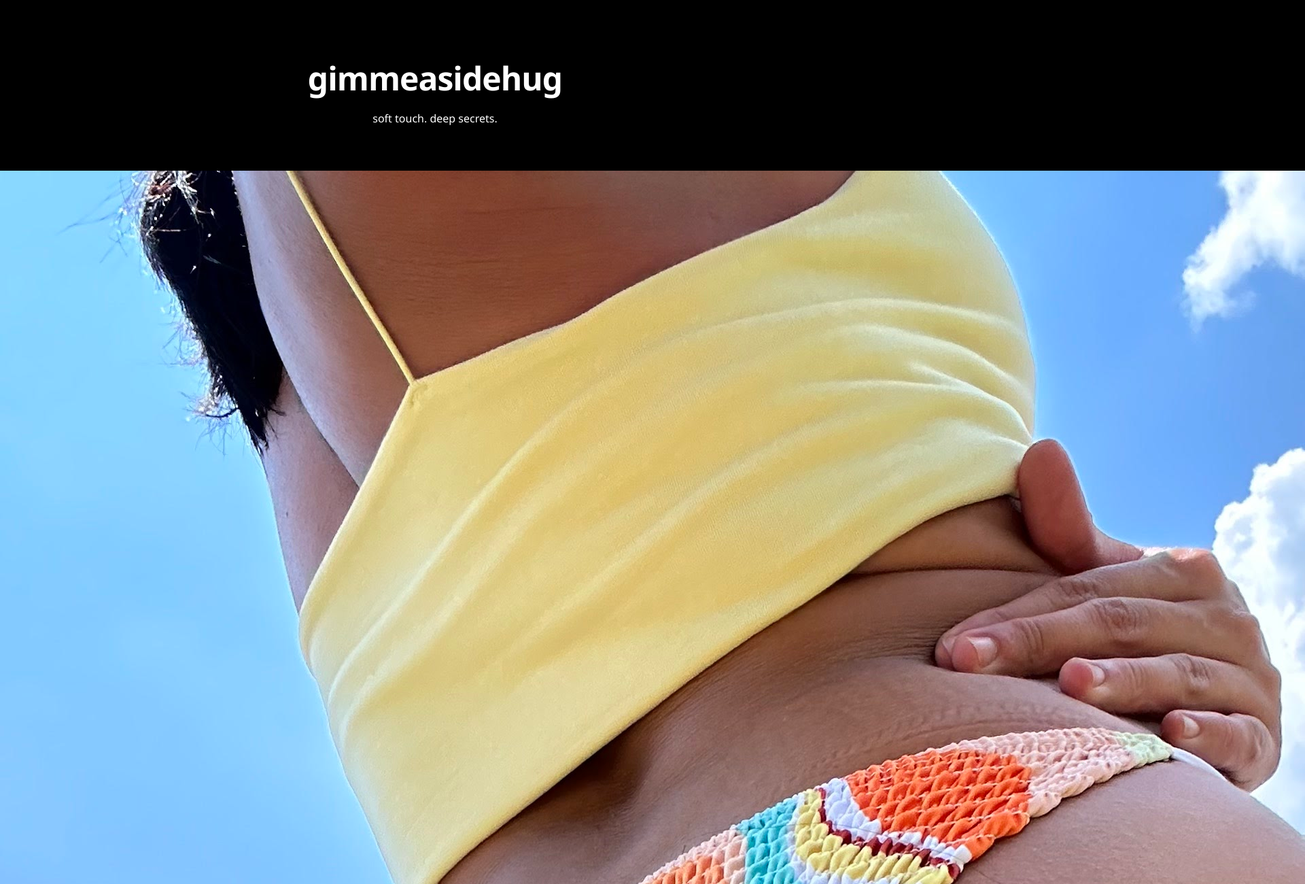
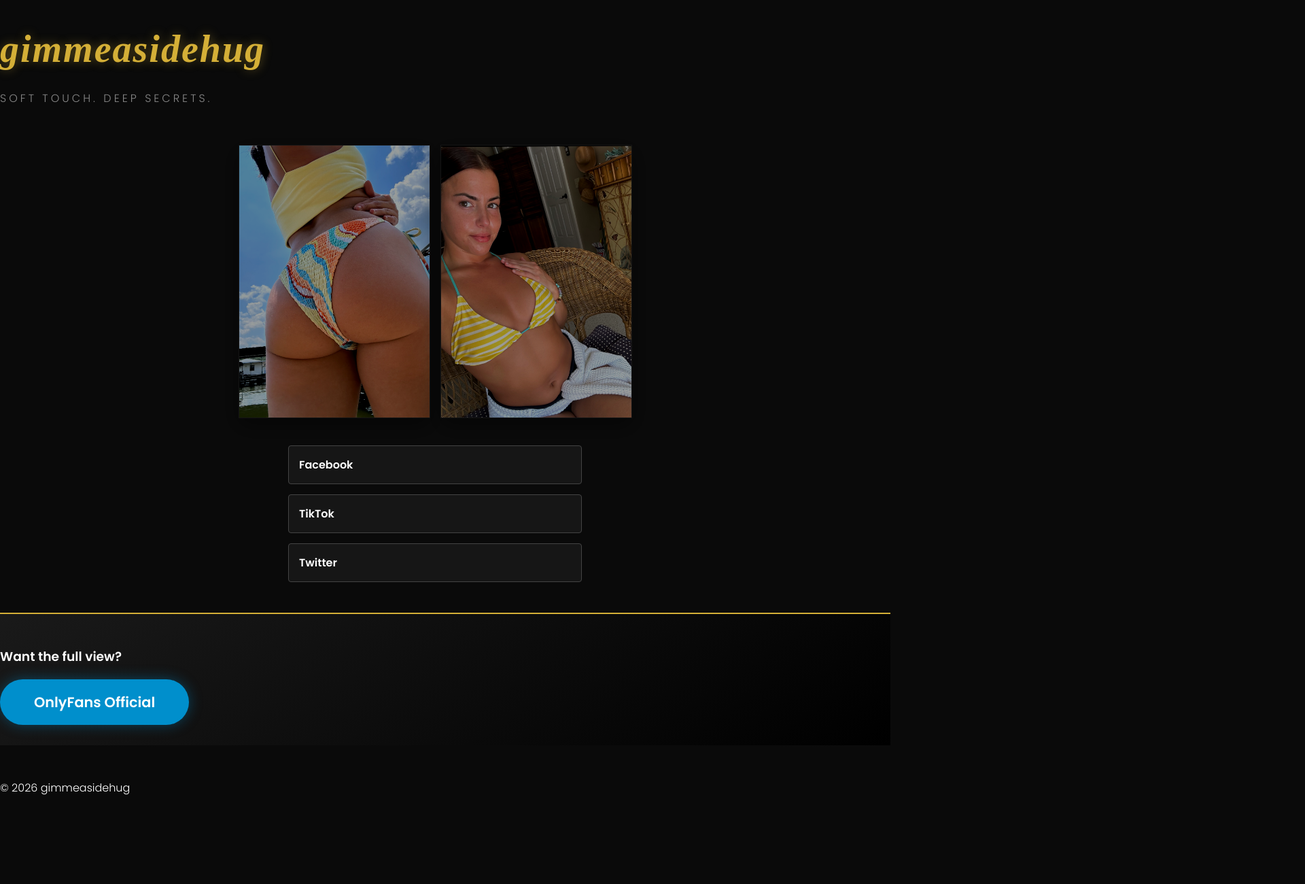
Before and after one commit to xbenjaminsharpe/gimmeasidehug, a plain HTML site: page index.html in a window 1280 px wide. Shown: the top 1300 px of the page at 68% size, 1920 px wide, since content can reach past the window. After the commit the page ends 1187 px from the top, so only its background shows below. Drawn offline with Linux system fonts and the light colour scheme; a web font is replaced by a local one.

Commit message:
Refactor CSS styles and add new variables

```diff
--- a/style.css
+++ b/style.css
@@ -1,66 +1,108 @@
-body {
-    background-color: #000;
-    color: #fff;
-    font-family: 'Segoe UI', sans-serif;
-    margin: 0;
-    text-align: center;
+:root {
+    --crimson: #800020;
+    --gold: #d4af37;
+    --dark: #0a0a0a;
 }
 
-header {
-    padding: 50px 20px;
+body {
+    background-color: var(--dark);
+    color: #fff;
+    font-family: 'Poppins', sans-serif;
+    margin: 0;
+    overflow-x: hidden;
 }
 
-h1 {
-    font-size: 3rem;
-    letter-spacing: -1px;
-    margin-bottom: 0;
+.alias {
+    font-family: 'Playfair Display', serif;
+    font-size: 3.5rem;
+    font-style: italic;
+    color: var(--gold);
+    margin-top: 40px;
+    letter-spacing: 2px;
+    text-shadow: 0 0 15px rgba(212, 175, 55, 0.4);
 }
 
-.gallery .grid {
-    display: grid;
-    grid-template-columns: repeat(auto-fit, minmax(150px, 1fr));
-    gap: 10px;
-    padding: 20px;
-    max-width: 1000px;
-    margin: 0 auto;
+.tagline {
+    font-weight: 300;
+    letter-spacing: 4px;
+    text-transform: uppercase;
+    color: #888;
+    margin-top: -10px;
 }
 
-.gallery img {
-    width: 100%;
-    aspect-ratio: 1 / 1;
-    object-fit: cover;
-    border-radius: 8px;
-    filter: brightness(0.7);
-    transition: 0.3s;
+/* Gallery Styling */
+.photo-grid {
+    display: flex;
+    justify-content: center;
+    gap: 15px;
+    padding: 40px 10px;
+    flex-wrap: wrap;
 }
 
-.gallery img:hover {
-    filter: brightness(1);
-    transform: scale(1.02);
+.teaser-img {
+    width: 280px;
+    height: 400px;
+    object-fit: cover;
+    border: 1px solid #333;
+    filter: brightness(0.6) contrast(1.1);
+    transition: all 0.5s ease;
+    box-shadow: 0 10px 30px rgba(0,0,0,0.5);
 }
 
-.cta {
-    padding: 50px 20px;
+.teaser-img:hover {
+    filter: brightness(1);
+    border-color: var(--gold);
+    transform: translateY(-10px);
 }
 
-.button {
-    display: inline-block;
-    background: linear-gradient(45deg, #ff416c, #ff4b2b);
-    color: white;
-    padding: 15px 40px;
-    text-decoration: none;
-    border-radius: 50px;
-    font-weight: bold;
-    font-size: 1.2rem;
-    margin-top: 20px;
+/* Links Styling */
+.links-section {
+    display: flex;
+    flex-direction: column;
+    align-items: center;
+    gap: 15px;
+    margin-bottom: 50px;
 }
 
-.social-links {
-    margin-top: 30px;
+.link-card {
+    width: 80%;
+    max-width: 400px;
+    padding: 15px;
+    text-decoration: none;
+    color: white;
+    border: 1px solid #444;
+    border-radius: 4px;
+    font-weight: 600;
+    transition: 0.3s;
+    background: rgba(255, 255, 255, 0.05);
 }
 
-.social-links a {
-    color: #888;
-    margin: 0 10px;
+.link-card:hover {
+    background: var(--crimson);
+    border-color: var(--gold);
+}
+
+.premium-box {
+    margin-top: 30px;
+    padding: 30px;
+    background: linear-gradient(145deg, #1a1a1a, #000);
+    border-top: 2px solid var(--gold);
+    width: 100%;
+}
+
+.of-button {
+    display: inline-block;
+    background-color: #008fcc; /* OF Blue */
+    padding: 18px 50px;
+    border-radius: 50px;
+    color: white;
     text-decoration: none;
+    font-weight: bold;
+    font-size: 1.3rem;
+    box-shadow: 0 0 20px rgba(0, 143, 204, 0.4);
+    transition: transform 0.2s;
 }
+
+.of-button:hover {
+    transform: scale(1.05);
+}
```
